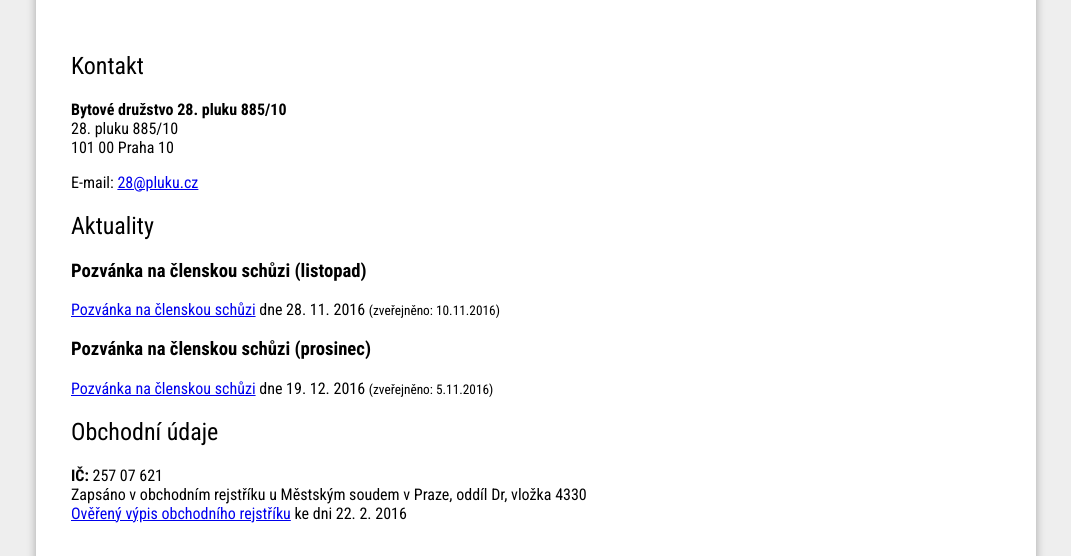
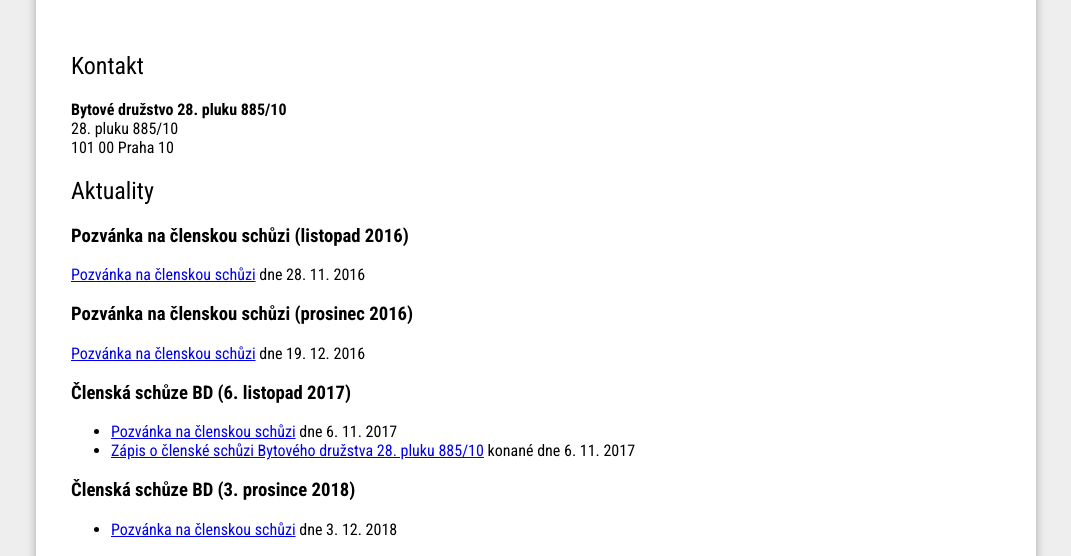
Before and after one commit to jakubboucek/28.pluku.cz, a plain HTML site: page index.html in a window 1280 px wide. Shown: the part 211-767 px from the top of the page, without its empty margins (104-1175 px from the left). Drawn offline with nearby package versions, Linux system fonts and the light colour scheme.

Commit message:
2018 update

```diff
--- a/index.html
+++ b/index.html
@@ -1,12 +1,17 @@
 <!DOCTYPE html>
 <html>
 <head>
-<meta charset="utf-8" />
+<meta charset="utf-8">
 <title>Bytové družstvo 28. pluku 885/10</title>
-<meta property="og:title" content="Bytové družstvo 28. pluku 885/10" />
-<meta property="og:type" content="website" />
-<meta property="og:image" content="https://28.pluku.cz/img/og-logo-400.png" />
-<meta property="og:url" content="https://28.pluku.cz/" />
+<script>(function(w,d,s,l,i){w[l]=w[l]||[];w[l].push({'gtm.start':
+new Date().getTime(),event:'gtm.js'});var f=d.getElementsByTagName(s)[0],
+j=d.createElement(s),dl=l!='dataLayer'?'&l='+l:'';j.async=true;j.src=
+'https://www.googletagmanager.com/gtm.js?id='+i+dl;f.parentNode.insertBefore(j,f);
+})(window,document,'script','dataLayer','GTM-MMG23TR');</script>
+<meta property="og:title" content="Bytové družstvo 28. pluku 885/10">
+<meta property="og:type" content="website">
+<meta property="og:image" content="https://28.pluku.cz/img/og-logo-400.png">
+<meta property="og:url" content="https://28.pluku.cz/">
 <link rel="apple-touch-icon" sizes="57x57" href="/apple-touch-icon-57x57.png">
 <link rel="apple-touch-icon" sizes="114x114" href="/apple-touch-icon-114x114.png">
 <link rel="apple-touch-icon" sizes="72x72" href="/apple-touch-icon-72x72.png">
@@ -20,12 +25,14 @@
 <link rel="icon" type="image/png" href="/favicon-96x96.png" sizes="96x96">
 <link rel="icon" type="image/png" href="/favicon-16x16.png" sizes="16x16">
 <link rel="icon" type="image/png" href="/favicon-32x32.png" sizes="32x32">
+<meta name="seznam-wmt" content="V6NwcKav6ZJ7GwJUsAuObg5FM8V6aWD3">
 <meta name="msapplication-TileColor" content="#da532c">
 <meta name="msapplication-TileImage" content="/mstile-144x144.png">
-<link rel="stylesheet" href="/style.css" type="text/css" media="all" />
+<link rel="stylesheet" href="/style.css" type="text/css" media="all">
 <script src="//ajax.googleapis.com/ajax/libs/jquery/1.5.1/jquery.min.js"></script>
-<script src="//s3-eu-west-1.amazonaws.com/fucking-eu-cookies/cz.js" async></script>
 <body>
+<noscript><iframe src="https://www.googletagmanager.com/ns.html?id=GTM-MMG23TR"
+height="0" width="0" style="display:none;visibility:hidden"></iframe></noscript>
 <div id="page">
 	<header>
 		<a href="/"><img src="/img/main-logo.png" id="main-logo"></a>
@@ -37,17 +44,25 @@
 			<p><strong>Bytové družstvo 28. pluku 885/10</strong><br>
 				28. pluku 885/10<br>
 				101 00 Praha 10</p>
-			<p>E-mail: <a href="mailto:28@pluku.cz">28@pluku.cz</a></p>
 			<h2>Aktuality</h2>
-			<h3>Pozvánka na členskou schůzi (listopad)</h3>
-			<p><a href="https://docs.google.com/document/d/1uq1eTwr9VlSZwR5Ncdzsm96XwuP3encBFC9lZ0LfJVU/preview">Pozvánka na členskou schůzi</a> dne 28. 11. 2016 <small>(zveřejněno: 10.11.2016)</small></p>
-			<h3>Pozvánka na členskou schůzi (prosinec)</h3>
-			<p><a href="https://docs.google.com/document/d/1jkhN3bHD4vivu5BnYxMjqkrhls5pdBgpoKgfjR-RSmo/preview">Pozvánka na členskou schůzi</a> dne 19. 12. 2016 <small>(zveřejněno: 5.11.2016)</small></p>
+			<h3>Pozvánka na členskou schůzi (listopad 2016)</h3>
+			<p><a href="https://docs.google.com/document/d/1uq1eTwr9VlSZwR5Ncdzsm96XwuP3encBFC9lZ0LfJVU/preview">Pozvánka na členskou schůzi</a> dne 28. 11. 2016</p>
+			<h3>Pozvánka na členskou schůzi (prosinec 2016)</h3>
+			<p><a href="https://docs.google.com/document/d/1jkhN3bHD4vivu5BnYxMjqkrhls5pdBgpoKgfjR-RSmo/preview">Pozvánka na členskou schůzi</a> dne 19. 12. 2016</p>
+			<h3>Členská schůze BD (6. listopad 2017)</h3>
+			<ul>
+				<li><a href="https://drive.google.com/open?id=1v9svoPe5_Q-izuymp5wXFkcA2UYkIDlA">Pozvánka na členskou schůzi</a> dne 6. 11. 2017</li>
+				<li><a href="https://drive.google.com/open?id=1aVZzTiNe0g4pm8KAGIYx4PVUhso19jES">Zápis o členské schůzi Bytového družstva 28. pluku 885/10</a> konané dne 6. 11. 2017</li>
+			</ul>
+			<h3>Členská schůze BD (3. prosince 2018)</h3>
+			<ul>
+				<li><a href="https://drive.google.com/file/d/1c5HctsO908QGx2lmAAlty1auVxzEwBzF/view">Pozvánka na členskou schůzi</a> dne 3. 12. 2018</li>
+			</ul>
 
 			<h2>Obchodní údaje</h2>
 			<p><strong>IČ:</strong> 257 07 621<br>
 				Zapsáno v obchodním rejstříku u Městským soudem v Praze, oddíl Dr, vložka 4330<br>
-				<a href="https://drive.google.com/open?id=0B1iDEYTGuNxbTXdzVThzeXAwVkU">Ověřený výpis obchodního rejstříku</a> ke dni 22. 2. 2016</p>
+				<a href="https://drive.google.com/open?id=0B1iDEYTGuNxbTXdzVThzeXAwVkU">Ověřený výpis obchodního rejstříku</a> ke dni 19. 12. 2017</p>
 		</section>
 
 	</div>
```
